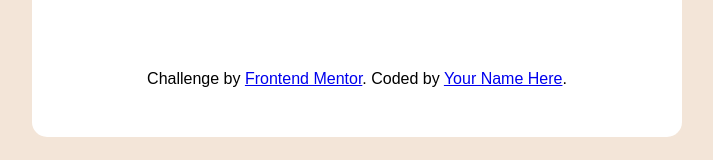
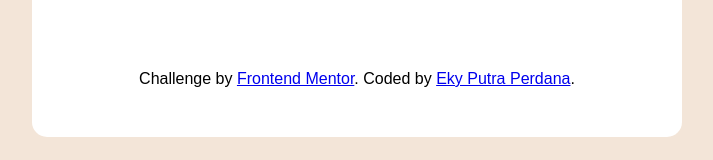
Before and after one commit to Chuuuya/website-resep, a plain HTML site: page index.html in a window 1280 px wide. Shown: the part 1608-1768 px from the top of the page, without its empty margins (283-996 px from the left). Drawn offline with Linux system fonts and the light colour scheme.

Commit message:
Update attribution name

```diff
--- a/index.html
+++ b/index.html
@@ -117,7 +117,7 @@
         Challenge by
         <a href="https://www.frontendmentor.io?ref=challenge" target="_blank"
           >Frontend Mentor</a
-        >. Coded by <a href="#">Your Name Here</a>.
+        >. Coded by <a href="#">Eky Putra Perdana</a>.
       </div>
     </div>
   </body>
```
